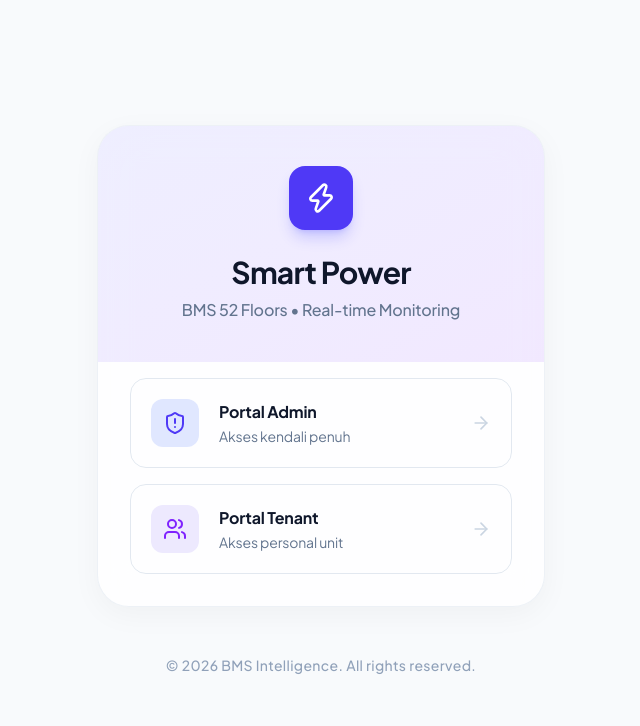
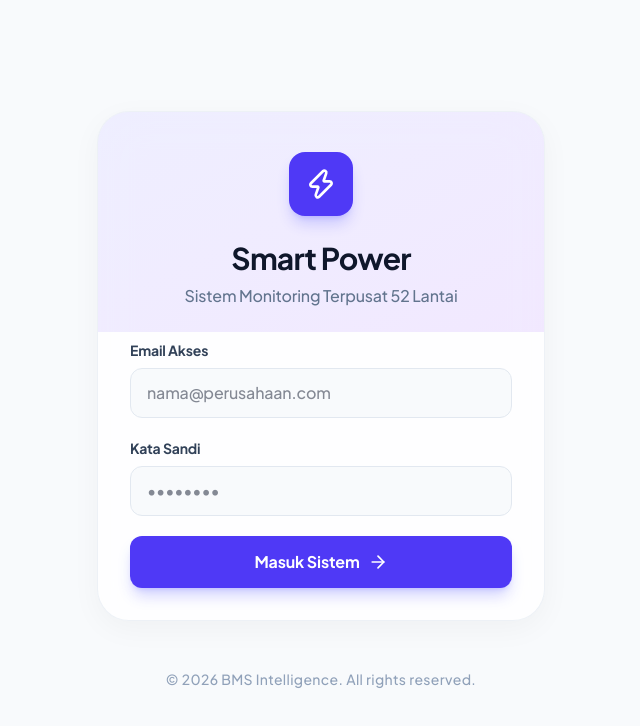
Before and after one commit to JaxBlade/kwh-dashboard, a Next.js app: page / in a window 1280 px wide. Shown: the top 726 px of the page, without its empty margins (319-959 px from the left). Built offline with nearby package versions, Linux system fonts and the light colour scheme.

Commit message:
backup before auth system

```diff
--- a/package.json
+++ b/package.json
@@ -11,6 +11,7 @@
   "dependencies": {
     "@prisma/client": "^6.19.3",
     "clsx": "^2.1.1",
+    "jose": "^6.2.3",
     "jspdf": "^4.2.1",
     "jspdf-autotable": "^5.0.8",
     "lucide-react": "^1.14.0",
--- a/prisma/seed.ts
+++ b/prisma/seed.ts
@@ -5,25 +5,25 @@ const prisma = new PrismaClient()
 async function main() {
   console.log('Start seeding...')
 
-  // Create Settings
+  console.log('Seeding settings...');
   await prisma.settings.upsert({
-    where: { id: 'default' },
+    where: { id: "default" },
     update: {},
     create: {
-      id: 'default',
-      ratePerKwh: 1500,
-      adminFee: 50000,
-    },
-  })
+      id: "default",
+      ratePerKwh: 1500.0,
+      adminFee: 50000.0,
+    }
+  });
 
-  // Create Admin
-  const admin = await prisma.user.upsert({
-    where: { email: 'admin@gedung.com' },
+  console.log('Seeding Admin user...');
+  await prisma.user.upsert({
+    where: { email: 'admin@bms.com' },
     update: {},
     create: {
       name: 'Super Admin',
-      email: 'admin@gedung.com',
-      password: 'password', // In real app, this should be hashed
+      email: 'admin@bms.com',
+      password: 'admin', // Simple password for demo
       role: 'ADMIN',
     },
   })
--- /dev/null
+++ b/src/app/actions/auth.ts
@@ -0,0 +1,36 @@
+"use server";
+
+import prisma from "@/lib/prisma";
+import { login as setSession } from "@/lib/auth";
+
+export async function loginUser(formData: FormData) {
+  const email = formData.get("email") as string;
+  const password = formData.get("password") as string;
+
+  if (!email || !password) {
+    return { error: "Email dan Password wajib diisi." };
+  }
+
+  try {
+    const user = await prisma.user.findUnique({
+      where: { email },
+    });
+
+    if (!user || user.password !== password) {
+      return { error: "Email atau password salah." };
+    }
+
+    // Buat Session Token via JWT
+    await setSession({
+      id: user.id,
+      email: user.email,
+      name: user.name,
+      role: user.role,
+    });
+
+    return { success: true, role: user.role };
+  } catch (error) {
+    console.error("Login Error:", error);
+    return { error: "Terjadi kesalahan pada server. Coba lagi nanti." };
+  }
+}
--- a/src/app/page.tsx
+++ b/src/app/page.tsx
@@ -1,9 +1,34 @@
 "use client";
 
-import Link from "next/link";
-import { Zap, ShieldAlert, Users, ArrowRight } from "lucide-react";
+import { useState } from "react";
+import { Zap, ArrowRight, AlertCircle } from "lucide-react";
+import { loginUser } from "./actions/auth";
 
 export default function LoginPage() {
+  const [loading, setLoading] = useState(false);
+  const [error, setError] = useState("");
+
+  async function handleLogin(e: React.FormEvent<HTMLFormElement>) {
+    e.preventDefault();
+    setLoading(true);
+    setError("");
+
+    const formData = new FormData(e.currentTarget);
+    const res = await loginUser(formData);
+
+    if (res?.error) {
+      setError(res.error);
+      setLoading(false);
+    } else if (res?.success) {
+      // Redirect based on role
+      if (res.role === "ADMIN") {
+        window.location.href = "/admin";
+      } else {
+        window.location.href = "/tenant";
+      }
+    }
+  }
+
   return (
     <div className="min-h-screen bg-slate-50 dark:bg-[#020617] flex flex-col justify-center items-center p-4 relative overflow-hidden">
       {/* Ambient Background Glows */}
@@ -11,8 +36,7 @@ export default function LoginPage() {
       <div className="absolute bottom-1/4 right-1/4 w-96 h-96 bg-violet-500/20 dark:bg-violet-600/20 rounded-full blur-[100px] -z-10 mix-blend-multiply dark:mix-blend-screen animate-pulse" style={{ animationDelay: "2s" }} />
 
       <div className="max-w-md w-full bg-white/80 dark:bg-slate-900/80 backdrop-blur-xl rounded-[2rem] shadow-[0_8px_30px_rgb(0,0,0,0.04)] dark:shadow-[0_8px_30px_rgb(0,0,0,0.2)] overflow-hidden border border-slate-200/60 dark:border-slate-800/60 transition-all duration-500 hover:shadow-[0_8px_40px_rgb(0,0,0,0.08)]">
-        <div className="p-10 text-center relative overflow-hidden">
-          {/* Header Gradient */}
+        <div className="p-10 text-center relative overflow-hidden pb-6">
           <div className="absolute inset-0 bg-gradient-to-br from-indigo-500 to-violet-600 opacity-10 dark:opacity-20 z-0"></div>
 
           <div className="relative z-10">
@@ -20,40 +44,50 @@ export default function LoginPage() {
               <Zap className="h-8 w-8 text-white" />
             </div>
             <h1 className="text-3xl font-extrabold text-slate-900 dark:text-white tracking-tight mb-2">Smart Power</h1>
-            <p className="text-slate-500 dark:text-slate-400 font-medium">BMS 52 Floors • Real-time Monitoring</p>
+            <p className="text-slate-500 dark:text-slate-400 font-medium">Sistem Monitoring Terpusat 52 Lantai</p>
           </div>
         </div>
 
-        <div className="p-8 pt-4">
-          <div className="space-y-4">
-            <Link
-              href="/admin"
-              className="w-full flex items-center p-5 rounded-2xl border border-slate-200 dark:border-slate-800 hover:border-indigo-500/50 hover:bg-indigo-50/50 dark:hover:border-indigo-500/30 dark:hover:bg-indigo-500/10 transition-all duration-300 group"
+        <div className="p-8 pt-2">
+          {error && (
+            <div className="mb-6 p-4 rounded-xl bg-red-50 text-red-600 dark:bg-red-500/10 dark:text-red-400 flex items-center gap-3 font-semibold text-sm animate-in fade-in slide-in-from-top-2">
+              <AlertCircle className="h-5 w-5 flex-shrink-0" />
+              {error}
+            </div>
+          )}
+
+          <form onSubmit={handleLogin} className="space-y-5">
+            <div>
+              <label className="block text-sm font-bold text-slate-700 dark:text-slate-300 mb-2">Email Akses</label>
+              <input
+                type="email"
+                name="email"
+                required
+                autoComplete="email"
+                className="w-full px-4 py-3 bg-slate-50 dark:bg-slate-800 border border-slate-200 dark:border-slate-700 rounded-xl focus:outline-none focus:ring-2 focus:ring-indigo-500 transition-all text-slate-900 dark:text-slate-100 font-medium"
+                placeholder="nama@perusahaan.com"
+              />
+            </div>
+            <div>
+              <label className="block text-sm font-bold text-slate-700 dark:text-slate-300 mb-2">Kata Sandi</label>
+              <input
+                type="password"
+                name="password"
+                required
+                className="w-full px-4 py-3 bg-slate-50 dark:bg-slate-800 border border-slate-200 dark:border-slate-700 rounded-xl focus:outline-none focus:ring-2 focus:ring-indigo-500 transition-all text-slate-900 dark:text-slate-100 font-medium"
+                placeholder="••••••••"
+              />
+            </div>
+
+            <button
+              type="submit"
+              disabled={loading}
+              className="w-full flex justify-center items-center gap-2 py-3.5 bg-indigo-600 hover:bg-indigo-700 text-white rounded-xl transition-all shadow-lg shadow-indigo-500/30 hover:shadow-indigo-500/50 hover:-translate-y-0.5 font-bold disabled:opacity-50 disabled:transform-none mt-2"
             >
-              <div className="p-3 bg-indigo-100 dark:bg-indigo-950 rounded-xl group-hover:bg-indigo-600 group-hover:text-white transition-colors duration-300">
-                <ShieldAlert className="h-6 w-6 text-indigo-600 dark:text-indigo-400 group-hover:text-white" />
-              </div>
-              <div className="ml-5 text-left flex-1">
-                <h3 className="font-bold text-slate-900 dark:text-slate-100 group-hover:text-indigo-600 dark:group-hover:text-indigo-400 transition-colors">Portal Admin</h3>
-                <p className="text-sm text-slate-500 dark:text-slate-400 mt-0.5">Akses kendali penuh</p>
-              </div>
-              <ArrowRight className="h-5 w-5 text-slate-300 dark:text-slate-700 group-hover:text-indigo-600 dark:group-hover:text-indigo-400 transition-colors transform group-hover:translate-x-1" />
-            </Link>
-
-            <Link
-              href="/tenant"
-              className="w-full flex items-center p-5 rounded-2xl border border-slate-200 dark:border-slate-800 hover:border-violet-500/50 hover:bg-violet-50/50 dark:hover:border-violet-500/30 dark:hover:bg-violet-500/10 transition-all duration-300 group"
-            >
-              <div className="p-3 bg-violet-100 dark:bg-violet-950 rounded-xl group-hover:bg-violet-600 group-hover:text-white transition-colors duration-300">
-                <Users className="h-6 w-6 text-violet-600 dark:text-violet-400 group-hover:text-white" />
-              </div>
-              <div className="ml-5 text-left flex-1">
-                <h3 className="font-bold text-slate-900 dark:text-slate-100 group-hover:text-violet-600 dark:group-hover:text-violet-400 transition-colors">Portal Tenant</h3>
-                <p className="text-sm text-slate-500 dark:text-slate-400 mt-0.5">Akses personal unit</p>
-              </div>
-              <ArrowRight className="h-5 w-5 text-slate-300 dark:text-slate-700 group-hover:text-violet-600 dark:group-hover:text-violet-400 transition-colors transform group-hover:translate-x-1" />
-            </Link>
-          </div>
+              {loading ? 'Mengautentikasi...' : 'Masuk Sistem'}
+              {!loading && <ArrowRight className="h-5 w-5" />}
+            </button>
+          </form>
         </div>
       </div>
 
--- /dev/null
+++ b/src/lib/auth.ts
@@ -0,0 +1,53 @@
+import { SignJWT, jwtVerify } from "jose";
+import { cookies } from "next/headers";
+import { NextRequest, NextResponse } from "next/server";
+
+// Menggunakan secret key yang aman (dalam production sebaiknya simpan di .env)
+const secretKey = "bms-super-secret-key-12345";
+const key = new TextEncoder().encode(secretKey);
+
+export async function encrypt(payload: any) {
+  return await new SignJWT(payload)
+    .setProtectedHeader({ alg: "HS256" })
+    .setIssuedAt()
+    .setExpirationTime("1d") // Sesi berlaku 1 hari
+    .sign(key);
+}
+
+export async function decrypt(input: string): Promise<any> {
+  try {
+    const { payload } = await jwtVerify(input, key, {
+      algorithms: ["HS256"],
+    });
+    return payload;
+  } catch (error) {
+    return null;
+  }
+}
+
+export async function login(user: { id: string; email: string; role: string; name: string }) {
+  // 1. Buat token session
+  const expires = new Date(Date.now() + 24 * 60 * 60 * 1000); // 1 Hari
+  const session = await encrypt({ user, expires });
+
+  // 2. Simpan token di Cookie HTTP-Only
+  const cookieStore = await cookies();
+  cookieStore.set("session", session, {
+    expires,
+    httpOnly: true,
+    secure: process.env.NODE_ENV === "production",
+    sameSite: "lax"
+  });
+}
+
+export async function logout() {
+  const cookieStore = await cookies();
+  cookieStore.delete("session");
+}
+
+export async function getSession() {
+  const cookieStore = await cookies();
+  const session = cookieStore.get("session")?.value;
+  if (!session) return null;
+  return await decrypt(session);
+}
```
Also changed, not shown: src/middleware.ts (added, +67 -0 lines), 1 other file (tests, documents, lock files or other folders).
